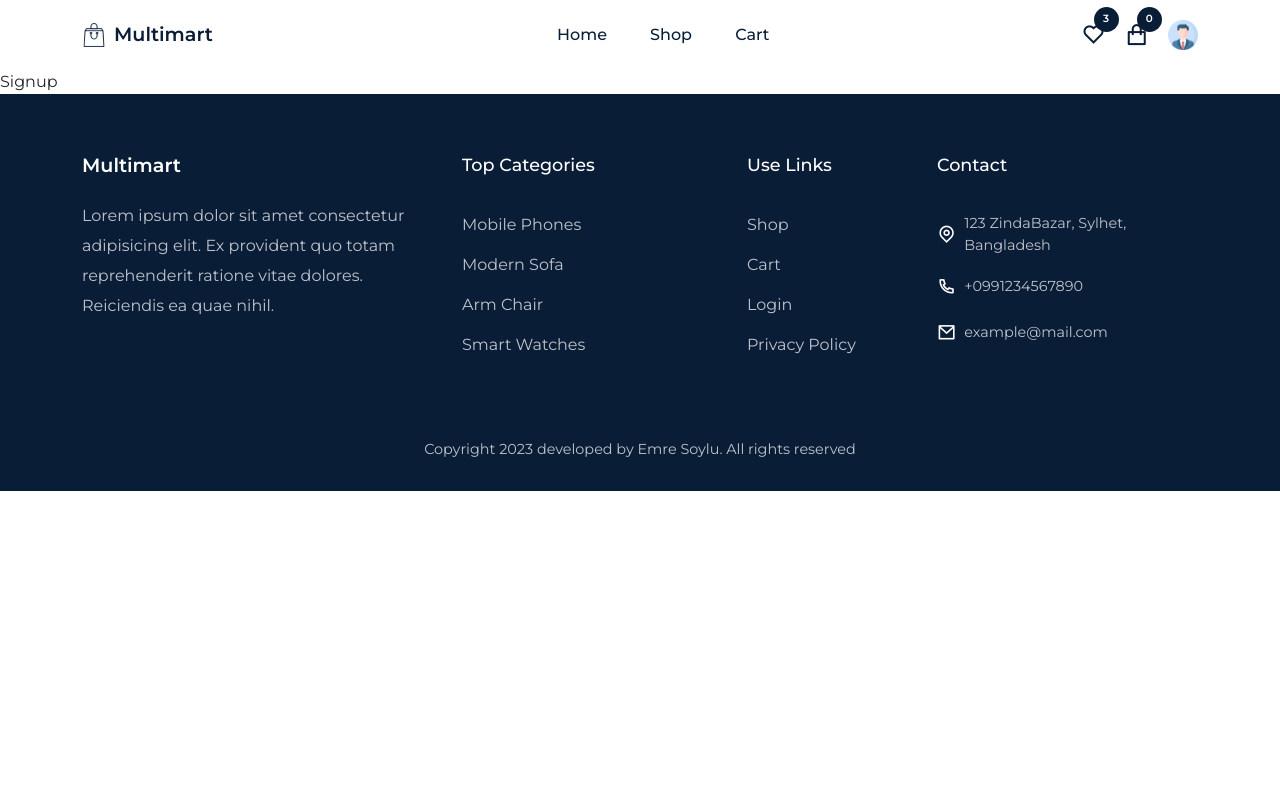
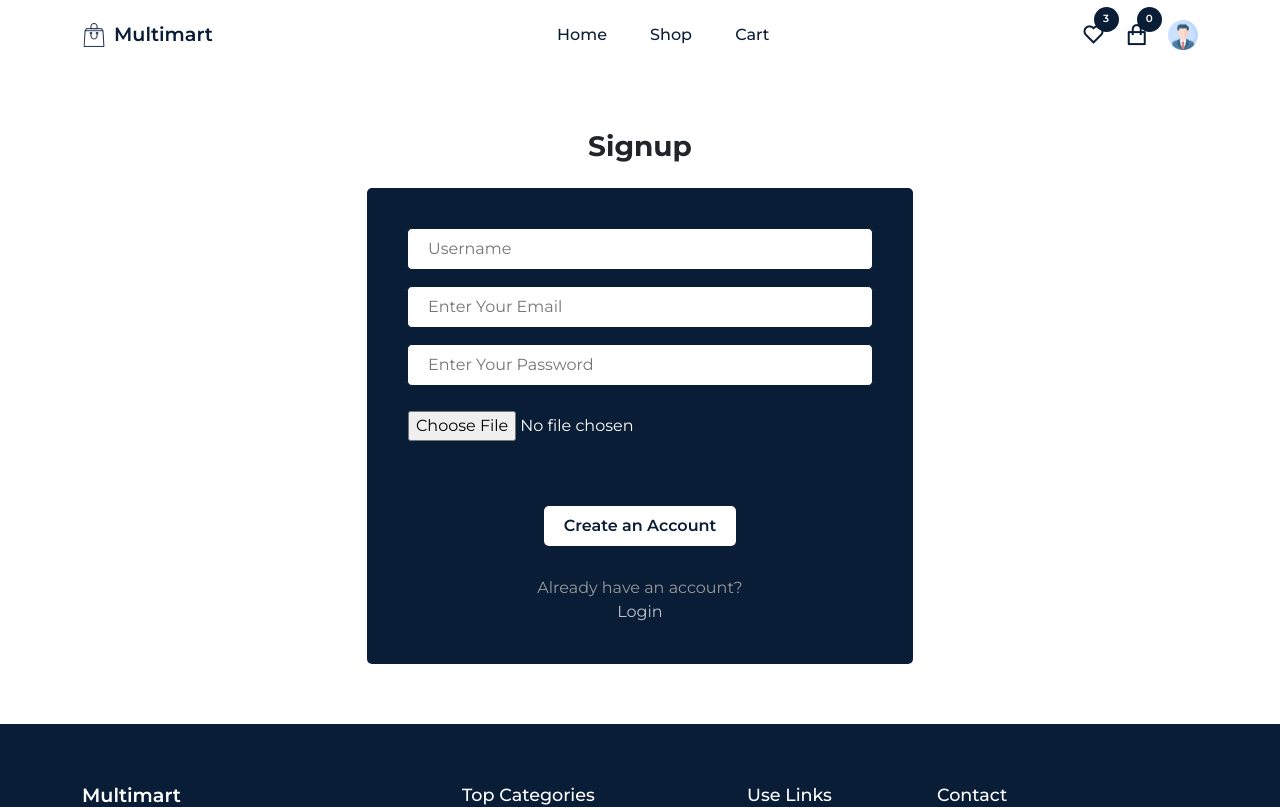
Before and after one commit to soyluemre/ecommerce, a React (Create React App) app: page /signup in a window 1280 px wide. Shown: the top 807 px of the page. Built offline with nearby package versions, Linux system fonts and the light colour scheme.

Commit message:
firebase auth

```diff
--- a/package.json
+++ b/package.json
@@ -8,6 +8,7 @@
     "@testing-library/react": "^13.4.0",
     "@testing-library/user-event": "^13.5.0",
     "bootstrap": "^5.2.1",
+    "firebase": "^9.21.0",
     "framer-motion": "^7.3.2",
     "react": "^18.2.0",
     "react-dom": "^18.2.0",
--- /dev/null
+++ b/src/firebase.config.js
@@ -0,0 +1,20 @@
+import { initializeApp } from "firebase/app";
+import { getAuth } from "firebase/auth";
+import { getFirestore } from "firebase/firestore";
+import { getStorage } from "firebase/storage";
+
+const firebaseConfig = {
+  apiKey: "AIzaSyBybnTrMAMn5vGOjwQXOYCH04n1MNsFKvk",
+  authDomain: "online-shop-redux.firebaseapp.com",
+  projectId: "online-shop-redux",
+  storageBucket: "online-shop-redux.appspot.com",
+  messagingSenderId: "212760439244",
+  appId: "1:212760439244:web:db1c4550547e7534ff5569",
+};
+
+const app = initializeApp(firebaseConfig);
+export const auth = getAuth(app);
+export const db = getFirestore(app);
+export const storage = getStorage(app);
+
+export default app;
--- a/src/pages/Login.jsx
+++ b/src/pages/Login.jsx
@@ -1,7 +1,85 @@
-import React from "react";
+import React, { useState } from "react";
+import Helmet from "../components/Helmet/Helmet";
+import { Container, Row, Col, Form, FormGroup } from "reactstrap";
+import { Link, useNavigate } from "react-router-dom";
+import { signInWithEmailAndPassword } from "firebase/auth";
+import { auth } from "../firebase.config";
+import { toast } from "react-hot-toast";
+import "../styles/login.css";
 
 const Login = () => {
-  return <div>Login</div>;
+  const [email, setEmail] = useState("");
+  const [password, setPassword] = useState("");
+  const [loading, setLoading] = useState(false);
+
+  const navigate = useNavigate();
+
+  const signIn = async (e) => {
+    e.preventDefault();
+    setLoading(true);
+
+    try {
+      const userCredential = await signInWithEmailAndPassword(
+        auth,
+        email,
+        password
+      );
+      const user = userCredential.user;
+
+      console.log(user);
+      setLoading(false);
+      toast.success("Successfully Logged in");
+      navigate("/checkout");
+    } catch (error) {
+      toast.error(error.message);
+    }
+  };
+
+  return (
+    <Helmet title="Login">
+      <section>
+        <Container>
+          <Row>
+            {loading ? (
+              <Col lg="12" className="text-center">
+                <h5 className="fw-bold my-5">Loading...</h5>
+              </Col>
+            ) : (
+              <Col lg="6" className="m-auto text-center">
+                <h3 className="fw-bold mb-4">Login</h3>
+                <Form onSubmit={signIn} className="auth__form">
+                  <FormGroup className="form__group">
+                    <input
+                      value={email}
+                      onChange={(e) => setEmail(e.target.value)}
+                      type="email"
+                      placeholder="Enter Your Email"
+                    />
+                  </FormGroup>
+                  <FormGroup className="form__group">
+                    <input
+                      value={password}
+                      onChange={(e) => setPassword(e.target.value)}
+                      type="password"
+                      placeholder="Enter Your Password"
+                    />
+                  </FormGroup>
+                  <button type="submit" className="buy__btn login__btn">
+                    Login
+                  </button>
+                  <p>
+                    Don't have an account?
+                    <br />
+                    <Link to="/signup">Create an account</Link>
+                  </p>
+                </Form>
+              </Col>
+            )}
+          </Row>
+        </Container>
+      </section>
+    </Helmet>
+  );
 };
 
 export default Login;
--- a/src/pages/Signup.jsx
+++ b/src/pages/Signup.jsx
@@ -1,7 +1,131 @@
-import React from "react";
+import React, { useState } from "react";
+import Helmet from "../components/Helmet/Helmet";
+import { Container, Row, Col, Form, FormGroup } from "reactstrap";
+import { Link } from "react-router-dom";
+import "../styles/login.css";
+import { createUserWithEmailAndPassword, updateProfile } from "firebase/auth";
+import { ref, uploadBytesResumable, getDownloadURL } from "firebase/storage";
+import { setDoc, doc } from "firebase/firestore";
+import { auth } from "../firebase.config";
+import { storage } from "../firebase.config";
+import { db } from "../firebase.config";
+import { toast } from "react-hot-toast";
+import { useNavigate } from "react-router-dom";
 
 const Signup = () => {
-  return <div>Signup</div>;
+  const [username, setUsername] = useState("");
+  const [email, setEmail] = useState("");
+  const [password, setPassword] = useState("");
+  const [file, setFile] = useState(null);
+  const [loading, setLoading] = useState(false);
+
+  const navigate = useNavigate();
+
+  const signup = async (e) => {
+    e.preventDefault();
+    setLoading(true);
+
+    try {
+      const userCredential = await createUserWithEmailAndPassword(
+        auth,
+        email,
+        password
+      );
+      const user = userCredential.user;
+      const storageRef = ref(storage, `images/${Date.now() + username}`);
+      const uploadTask = uploadBytesResumable(storageRef, file);
+
+      uploadTask.on(
+        (error) => {
+          toast.error(error.message);
+        },
+        () => {
+          getDownloadURL(uploadTask.snapshot.ref).then(async (downloadURL) => {
+            //! update user profile
+            await updateProfile(user, {
+              displayName: username,
+              photo: downloadURL,
+            });
+
+            //! store user data in firestore database
+            await setDoc(doc(db, "users", user.uid), {
+              uid: user.uid,
+              displayName: username,
+              email,
+              photoURL: downloadURL,
+            });
+          });
+        }
+      );
+
+      setLoading(false);
+      toast.success("Account Created");
+      navigate("/login");
+    } catch (error) {
+      setLoading(false);
+      toast.error("Something went wrong");
+    }
+  };
+
+  return (
+    <Helmet title="Signup">
+      <section>
+        <Container>
+          <Row>
+            {loading ? (
+              <Col lg="12" className="text-center my-5">
+                <h5 className="fw-bold">Loading...</h5>
+              </Col>
+            ) : (
+              <Col lg="6" className="m-auto text-center">
+                <h3 className="fw-bold mb-4">Signup</h3>
+                <Form onSubmit={signup} className="auth__form">
+                  <FormGroup className="form__group">
+                    <input
+                      value={username}
+                      onChange={(e) => setUsername(e.target.value)}
+                      type="text"
+                      placeholder="Username"
+                    />
+                  </FormGroup>
+                  <FormGroup className="form__group">
+                    <input
+                      value={email}
+                      onChange={(e) => setEmail(e.target.value)}
+                      type="email"
+                      placeholder="Enter Your Email"
+                    />
+                  </FormGroup>
+                  <FormGroup className="form__group">
+                    <input
+                      value={password}
+                      onChange={(e) => setPassword(e.target.value)}
+                      type="password"
+                      placeholder="Enter Your Password"
+                    />
+                  </FormGroup>
+                  <FormGroup className="form__group">
+                    <input
+                      onChange={(e) => setFile(e.target.files[0])}
+                      type="file"
+                    />
+                  </FormGroup>
+                  <button type="submit" className="buy__btn login__btn">
+                    Create an Account
+                  </button>
+                  <p>
+                    Already have an account?
+                    <br />
+                    <Link to="/login">Login</Link>
+                  </p>
+                </Form>
+              </Col>
+            )}
+          </Row>
+        </Container>
+      </section>
+    </Helmet>
+  );
 };
 
 export default Signup;
--- /dev/null
+++ b/src/styles/login.css
@@ -0,0 +1,29 @@
+.auth__form {
+  background: var(--primary-color);
+  padding: 40px;
+  border-radius: 5px;
+}
+
+.login__btn {
+  background: #fff;
+  color: var(--primary-color);
+  font-weight: 600;
+}
+
+.auth__form P {
+  margin-top: 30px;
+}
+
+.auth__form p a {
+  color: rgba(255, 255, 255, 0.735);
+}
+
+.auth__form p a:hover {
+  color: #fff;
+}
+
+.auth__form input[type="file"] {
+  color: #fff;
+  cursor: pointer;
+  margin-left: -40px;
+}
```
Also changed, not shown: 1 other file (tests, documents, lock files or other folders).
